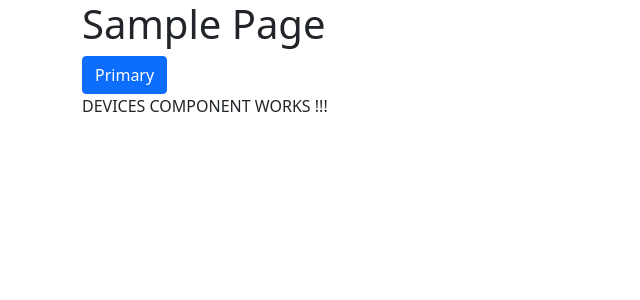
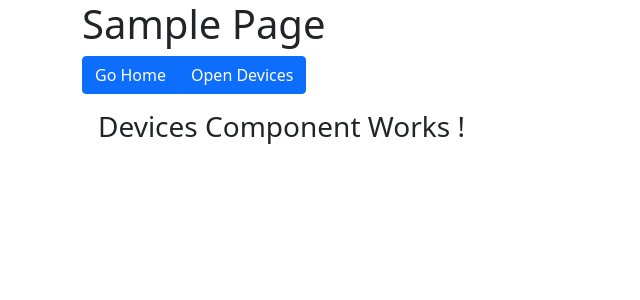
Before and after one commit to bourbon-vanilla/angular-sample, an Angular app: page /devices in a window 1280 px wide. Shown: the top 300 px of the page, without its empty margins (0-640 px from the left). Built offline with nearby package versions, Linux system fonts and the light colour scheme.

Commit message:
Add basic navigation

```diff
--- a/angular-solution-app/src/app/app.component.html
+++ b/angular-solution-app/src/app/app.component.html
@@ -1,6 +1,9 @@
 <div class="container">
   <h1>Sample Page</h1>
-  <button type="button" class="btn btn-primary">Primary</button>
+  <div class="btn-group" role="group" aria-label="Basic example">
+    <button type="button" class="btn btn-primary" (click)="navigateToHome()">Go Home</button>
+    <button type="button" class="btn btn-primary" (click)="navigateToDevices()">Open Devices</button>
+  </div>
 </div>
 <div class="container">
   <router-outlet></router-outlet>
--- a/angular-solution-app/src/app/app.component.ts
+++ b/angular-solution-app/src/app/app.component.ts
@@ -1,4 +1,5 @@
 import { Component } from '@angular/core';
+import { Router } from '@angular/router';
 
 @Component({
   selector: 'app-root',
@@ -6,5 +7,16 @@ import { Component } from '@angular/core';
   styleUrls: ['./app.component.scss']
 })
 export class AppComponent {
+
   title = 'angular-solution-app';
+
+  constructor(private router: Router) { }
+
+  navigateToHome(){
+    this.router.navigateByUrl('/');
+  }
+
+  navigateToDevices(){
+    this.router.navigateByUrl('/devices');
+  }
 }
--- a/angular-solution-app/src/app/devices/devices.component.html
+++ b/angular-solution-app/src/app/devices/devices.component.html
@@ -1 +1,3 @@
-<p>DEVICES COMPONENT WORKS !!!</p>
+<div class="m-3">
+    <h3>Devices Component Works !</h3>
+</div>
```
